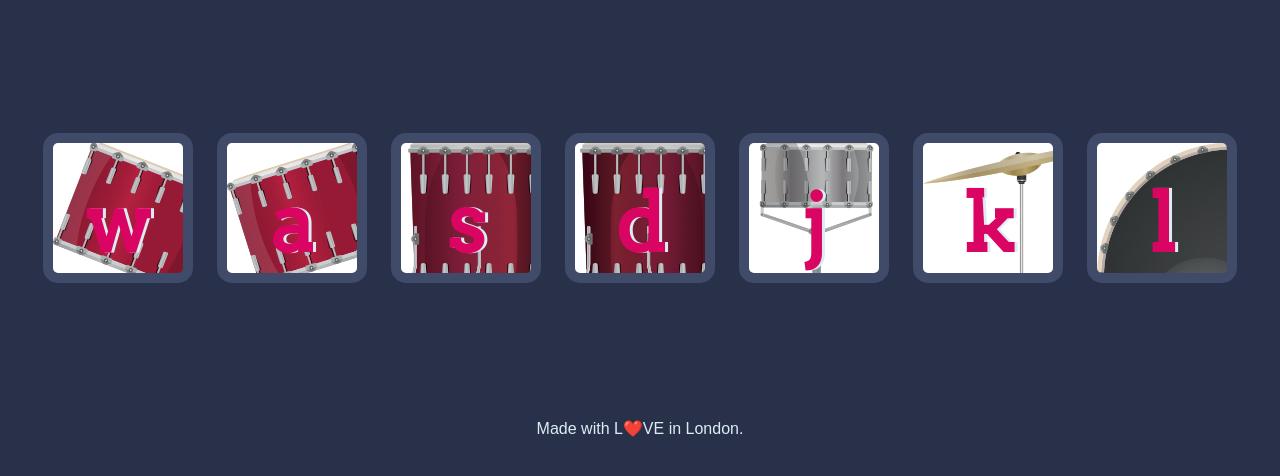
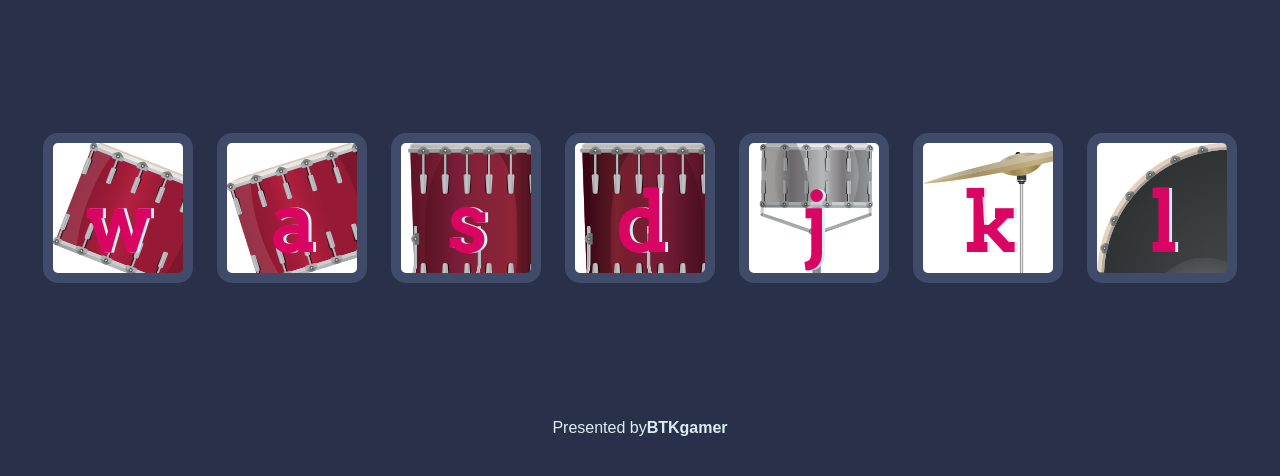
Before and after one commit to BTKcreations/drumgame, a plain HTML site: page index.html in a window 1280 px wide. Shown: the part 156-632 px from the top of the page. Drawn offline with Linux system fonts and the light colour scheme.

Commit message:
Update index.html

```diff
--- a/index.html
+++ b/index.html
@@ -22,9 +22,7 @@
   </div>
 
 
-  <footer>
-    Made with  L❤️VE in London.
-  </footer>
+  <footer>Presented by<span><b>BTKgamer</b></span></footer>
   <script src="./index.js"></script>
 </body>
 
```
